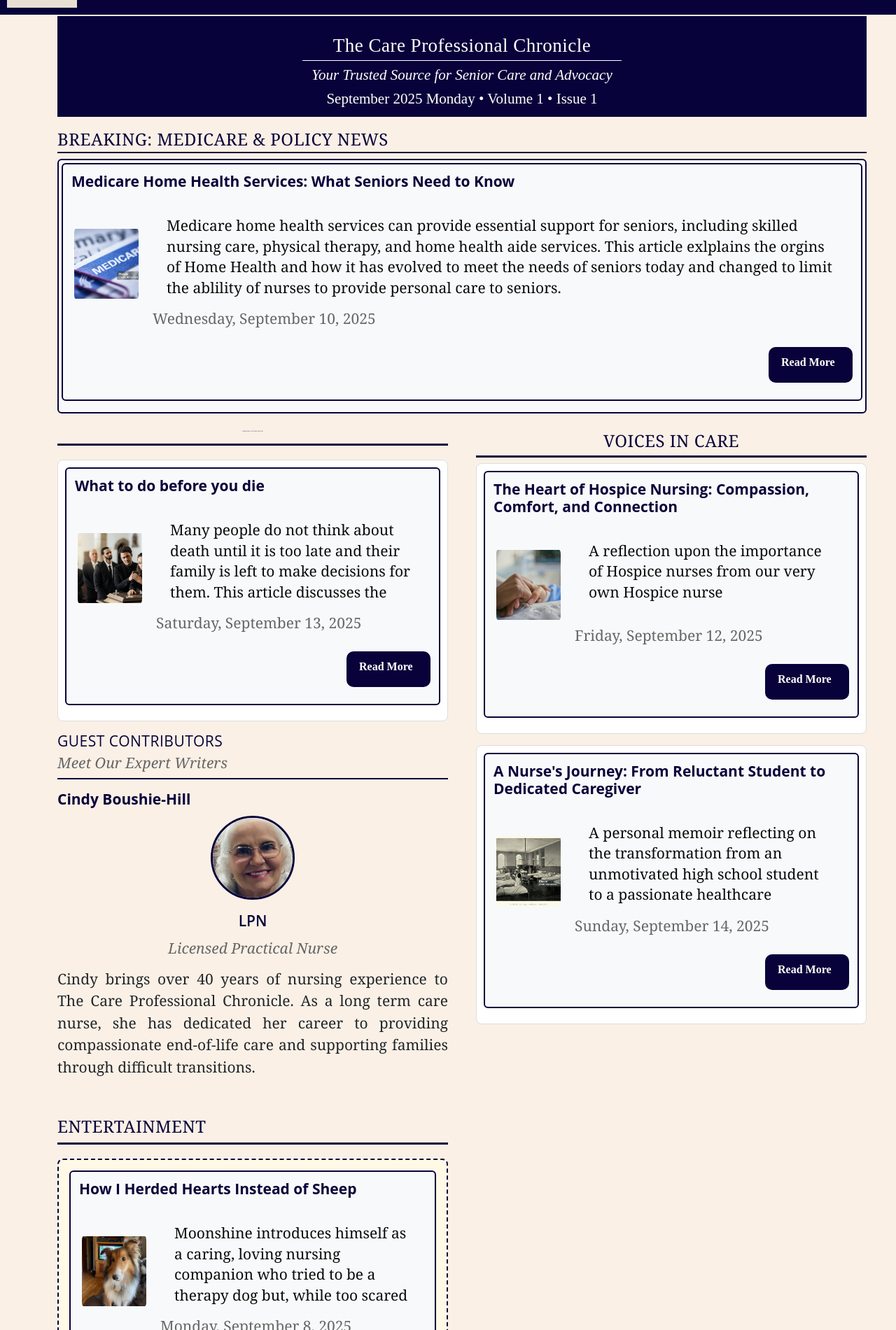
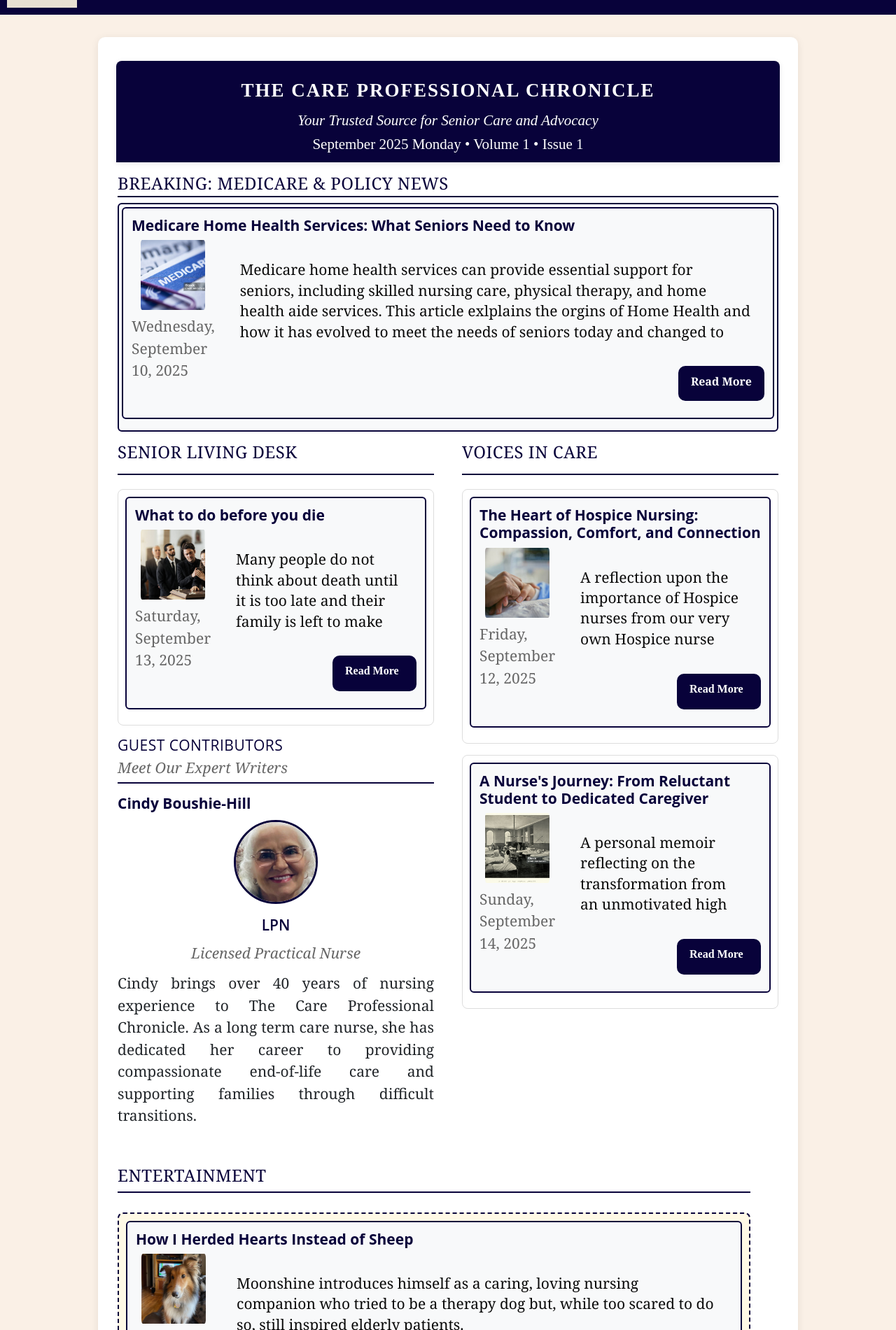
Before and after one commit to brandonbohn/Moonshineconsulting, a React (Create React App) app: page /mainblog in a window 1280 px wide. Shown: the part 99-2000 px from the top of the page at 70% size. Built offline with nearby package versions, Linux system fonts and the light colour scheme.

Commit message:
updated layout of main blog

```diff
--- a/src/Pages/mainblog.tsx
+++ b/src/Pages/mainblog.tsx
@@ -18,7 +18,7 @@ function MainBlog() {
 
 
     return (
-  <div className='container-fluid' style={{ fontFamily: "Georgia, serif", fontSize: "21px" }}>
+  <div className='container-fluid Mainbox' style={{ fontFamily: "Georgia, serif", fontSize: "21px" }}>
     <style>{`
       .mainblog-title, .boxtwo h1 {
         font-size: 27px !important;
@@ -52,24 +52,29 @@ function MainBlog() {
       }
     `}</style>
         <div className="hero-section" style={{ padding: "2px 10px" }}>
-          <div className="welcome-box" style={{
-            backgroundColor: "none",
-            padding: "40px",
-            borderRadius: "0",
-            boxShadow: "none",
-            display: "flex",
-            flexDirection: "column",
-            alignItems: "center",
-            gap: "10px",
+          {/* Newspaper Layout: Blue Header above unified white background */}
+          <div className="boxtwo text-center" style={{
+            padding: "8px",
+            backgroundColor: "#08023a",
+            borderRadius: "8px 8px 0 0",
             width: "100%",
-            margin: "0 20px"
+            height: "auto",
+            marginBottom: "0",
+            marginTop: "0",
+            boxShadow: "0 2px 8px rgba(0,0,0,0.08)"
           }}>
-          {/* Newspaper Header - Ultra Compact - No Top Margin */}
-          <div className="boxtwo text-center" style={{  padding: "8px", backgroundColor: "#08023a", borderRadius: "0", width: "100%", height: "auto", marginBottom: "8px", marginTop: "-40px", marginLeft: "-40px", marginRight: "-40px" }}>
-            <h1 style={{ fontSize: "27px", fontFamily: "Open Sans, Arial, sans-serif", letterSpacing: "0.5px", margin: "18px 0 0 0" }} className="text-white">
+            <h1 style={{
+              fontSize: "54px",
+              fontFamily: "Open Sans, Arial, sans-serif",
+              fontWeight: "bold",
+              letterSpacing: "2px",
+              margin: "18px 0 0 0",
+              textTransform: "uppercase",
+              textAlign: "center"
+            }} className="text-white">
               The Care Professional Chronicle
             </h1>
-            <div style={{ borderTop: "1px solid #ffffff", width: "40%", margin: "5px auto" }}></div>
+            <div style={{ borderTop: "2px solid #08023a", width: "40%", margin: "5px auto" }}></div>
             <p className="text-white" style={{ fontSize: "21px", fontFamily: "Georgia, serif", fontStyle: "italic", margin: "2px 0" }}>
               Your Trusted Source for Senior Care and Advocacy
             </p>
@@ -81,7 +86,8 @@ function MainBlog() {
               })} • Volume 1 • Issue 1
             </p>
           </div>
-
+          {/* Main white background box behind all content */}
+          <div className="mainbox">
             {/* Featured Story Section - Policy/Medicare News */}
             <div id="breaking-news" style={{ marginBottom: "15px", marginTop: "0" }}>
               <div style={{
@@ -124,14 +130,14 @@ function MainBlog() {
             {/* Lifestyle Section */}
             <div id="senior-living">
               <div className="section-header" style={{
-                borderBottom: "3px solid #08023a",
+                borderBottom: "2px solid #08023a",
                 marginBottom: "20px",
                 paddingBottom: "8px",
                 background: "none",
                 borderRadius: "0"
               }}>
                 <h3 style={{
-                  fontSize: "2px",
+                  fontSize: "24px",
                   fontFamily: "Georgia, serif",
                   color: "#08023a",
                   margin: "0 0 8px 0",
@@ -141,9 +147,8 @@ function MainBlog() {
                   padding: "0",
                   borderRadius: "0",
                   boxShadow: "none",
-                  textAlign: "center"
+                  textAlign: "left"
                 }}>Senior Living Desk</h3>
-
               </div>
               <div style={{
                 padding: "10px",
@@ -156,7 +161,6 @@ function MainBlog() {
               }}>
                 <BlogComponent id={4} />
               </div>
-
               {/* Contributors Section */}
               <div id="contributors">
                 <div style={{
@@ -183,10 +187,10 @@ function MainBlog() {
                 <ContributorsComponent id={1} />
               </div>
             </div>
-
             {/* Voices in Care Section */}
             <div id="opinions">
               <div className="section-header" style={{
+                borderBottom: "2px solid #08023a",
                 background: "none",
                 marginBottom: "20px",
                 paddingBottom: "8px",
@@ -199,10 +203,9 @@ function MainBlog() {
                   margin: "0 0 8px 0",
                   textTransform: "uppercase",
                   letterSpacing: "0.5px",
-                  textAlign: "center",
-                  borderBottom: "3px solid #08023a",
-                  paddingBottom: "6px"
+                  textAlign: "left"
                 }}>Voices in Care</h3>
+              </div>
               <div style={{
                 padding: "10px",
                 backgroundColor: "#ffffff",
@@ -226,14 +229,13 @@ function MainBlog() {
                 <BlogComponent id={5} />
               </div>
             </div>
-          </div>
-
             {/* Entertainment Section - Moonshine's Corner */}
-          <div style={{ marginBottom: "40px" }}>
+            <div style={{ marginBottom: "16px " }}>
               <div style={{
-              borderBottom: "3px solid #08023a",
                 marginBottom: "20px",
-              paddingBottom: "8px"
+                paddingBottom: "8px",
+                background: "none",
+                borderRadius: "0"
               }}>
                 <h3 style={{
                   fontSize: "24px",
@@ -241,130 +243,27 @@ function MainBlog() {
                   color: "#08023a",
                   margin: "0",
                   textTransform: "uppercase",
-                letterSpacing: "0.5px"
+                  letterSpacing: "0.5px",
+                  textAlign: "left"
                 }}>Entertainment</h3>
+                <div style={{ borderTop: "2px solid #08023a", width: "200%", margin: "8px 0 0 0" }}></div>
               </div>
-            <div style={{
-              padding: "15px",
+              <div className="entertainment-box" style={{
+                padding: "10px",
                 backgroundColor: "#fff9e6",
+                border: "2px dashed #08023a",
                 borderRadius: "8px",
-              border: "2px dashed #08023a"
+                minHeight: "120px",
+                height: "auto",
+                marginBottom: "16px",
+                width: "200%"
               }}>
                 <BlogComponent id={1} />
               </div>
             </div>
-
-
-          </div>
-          </div>
-
-        {/* Extra Large Screen Media Queries */}
-        <style>
-          {`
-            /* Extra Large Screens (1400px and up) - For Multiple Monitor Setups */
-            @media (min-width: 1400px) {
-              .container {
-                max-width: 1320px;
-                margin: 0 auto;
-              }
-
-              /* Larger newspaper header for big screens */
-              .boxtwo h1 {
-                font-size: 60px !important;
-                letter-spacing: 3px !important;
-              }
-
-              .boxtwo p {
-                font-size: 24px !important;
-              }
-
-              /* Better spacing for wide screens */
-              .main-sections-grid {
-                gap: 60px !important;
-              }
-
-              /* Larger section headers */
-              .section-header h3 {
-                font-size: 28px !important;
-              }
-
-              .section-header p {
-                font-size: 16px !important;
-              }
-            }
-
-            /* Ultra Wide Screens (1600px and up) - For Ultrawide Monitors */
-            @media (min-width: 1600px) {
-              .container {
-                max-width: 1500px;
-              }
-
-              /* Even larger newspaper header */
-              .boxtwo h1 {
-                font-size: 72px !important;
-                letter-spacing: 4px !important;
-              }
-
-              .boxtwo p {
-                font-size: 28px !important;
-              }
-
-              /* More spacing for ultrawide */
-              .main-sections-grid {
-                gap: 80px !important;
-              }
-
-              /* Larger content text for better readability */
-              .blog-content {
-                font-size: 18px !important;
-                line-height: 1.8 !important;
-              }
-
-              /* Larger section headers */
-              .section-header h3 {
-                font-size: 32px !important;
-              }
-            }
-
-            /* Super Ultra Wide (1920px and up) - For 4K and Multiple Monitor Dev Setups */
-            @media (min-width: 1920px) {
-              .container {
-                max-width: 1800px;
-              }
-
-              /* Maximum newspaper header size */
-              .boxtwo h1 {
-                font-size: 84px !important;
-                letter-spacing: 5px !important;
-              }
-
-              .boxtwo p {
-                font-size: 32px !important;
-              }
-
-              /* Maximum spacing */
-              .main-sections-grid {
-                gap: 100px !important;
-              }
-
-              /* Larger content for 4K readability */
-              .blog-content {
-                font-size: 20px !important;
-                line-height: 2.0 !important;
-              }
-
-              /* Maximum section header sizes */
-              .section-header h3 {
-                font-size: 36px !important;
-              }
-
-              .section-header p {
-                font-size: 18px !important;
-              }
-            }
-          `}
-        </style>
-      </div>
+          </div> {/* Close mainbox */}
+        </div> {/* Close hero-section */}
+      </div> {/* Close container-fluid */}
     </div>
   );
 }
--- a/src/components/blogcomponentengine.tsx
+++ b/src/components/blogcomponentengine.tsx
@@ -54,9 +54,9 @@ const BlogComponent = ({ category = 'all', id }: BlogComponentProps) => {let ent
 					{/* Title on top */}
 					<p className="Title" style={{ fontSize: "21px", fontWeight: "bold", marginBottom: "8px", lineHeight: "1.2", marginTop: "0", textAlign: "left", fontFamily: "Open Sans, Arial, sans-serif" }}>{entry.title}</p>
 					{/* Row: image left, info right */}
-					<div style={{ display: "flex", flexDirection: "row", alignItems: "center", gap: "16px", width: "100%" }}>
-						{/* Image left */}
-						<div style={{ flex: "0 0 100px", display: "flex", justifyContent: "center", alignItems: "center" }}>
+					<div style={{ display: "flex", flexDirection: "row", alignItems: "flex-start", gap: "16px", width: "100%" }}>
+						{/* Image left with date below */}
+						<div style={{ flex: "0 0 100px", display: "flex", flexDirection: "column", alignItems: "center" }}>
 							<img
 								src={entry.imageUrl}
 								alt={entry.title}
@@ -65,6 +65,7 @@ const BlogComponent = ({ category = 'all', id }: BlogComponentProps) => {let ent
 								height={100}
 								style={{ objectFit: "cover", borderRadius: "6px" }}
 							/>
+							<p className="text-left" style={{ fontSize: "21px", color: "#666", margin: "8px 0 0 0", textAlign: "left", fontFamily: "Georgia, serif", width: "100%" }}>{entry.date}</p>
 						</div>
 						{/* Info right */}
 						<div style={{ flex: "1 1 auto", display: "flex", flexDirection: "column", justifyContent: "center", gap: "6px" }}>
@@ -82,11 +83,7 @@ const BlogComponent = ({ category = 'all', id }: BlogComponentProps) => {let ent
 								textAlign: "left",
 								fontFamily: "Georgia, serif"
 							}}>{entry.article}</p>
-							<p className="text-left" style={{ fontSize: "21px", color: "#666", marginBottom: "2px", textAlign: "left", fontFamily: "Georgia, serif" }}>{entry.date}</p>
-						</div>
-					</div>
-					{/* Read More button at bottom right */}
-					<div style={{ width: "100%", display: "flex", justifyContent: "flex-end", marginTop: "10px" }}>
+							<div style={{ display: "flex", alignItems: "center", justifyContent: "flex-end", marginTop: "8px", width: "100%" }}>
 								<a
 									href={entry.link || `./blogentries/${entry.category.toLowerCase()}blogentry`}
 									className="senior-btn"
@@ -96,6 +93,8 @@ const BlogComponent = ({ category = 'all', id }: BlogComponentProps) => {let ent
 								</a>
 							</div>
 						</div>
+					</div>
+				</div>
 			))}
 		</div>
     );
--- a/src/css/mainblog.css
+++ b/src/css/mainblog.css
@@ -1,3 +1,17 @@
+/* Entertainment box (Moonshine's Corner) mobile override */
+@media (max-width: 768px) {
+  .entertainment-box {
+    padding: 10px !important;
+    background-color: #fff9e6 !important;
+    border-radius: 8px !important;
+    border: 2px dashed #08023a !important;
+    min-height: 120px !important;
+    height: auto !important;
+    margin-bottom: 16px !important;
+    width: 100% !important;
+    box-sizing: border-box !important;
+  }
+}
 /* Ensure only blog cards have white background and readable text on mobile */
 .blog-card, .blog-cards {
   background-color: #fff !important;
@@ -227,6 +241,23 @@ color: #ffff;
     display: inline;
   }
 
+}
 
+.Mainbox {
+  background-color: #fff;
+  border-radius: 10px;
+  padding: 32px 16px;
+  width: 100%;
+  max-width: 1000px;
+  margin: 32px auto;
+  box-shadow: 0 2px 12px rgba(0,0,0,0.08);
+  z-index: 1;
+}
 
+@media (max-width: 1535px) {
+  .mainbox {
+    max-width: 200vw;
+    padding: 8px 2px;
+    margin: 8px auto;
+  }
 }
```
Lines whose indentation alone changed are shown as unchanged.
